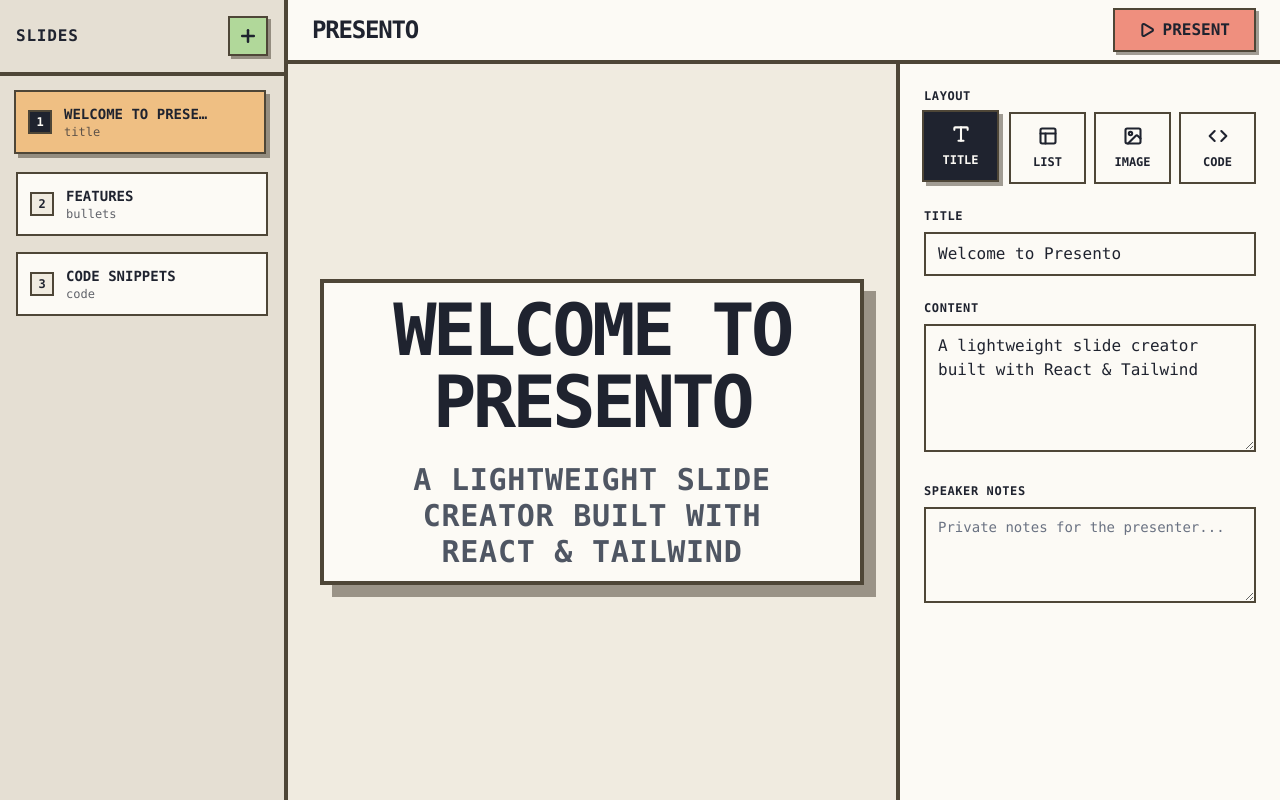
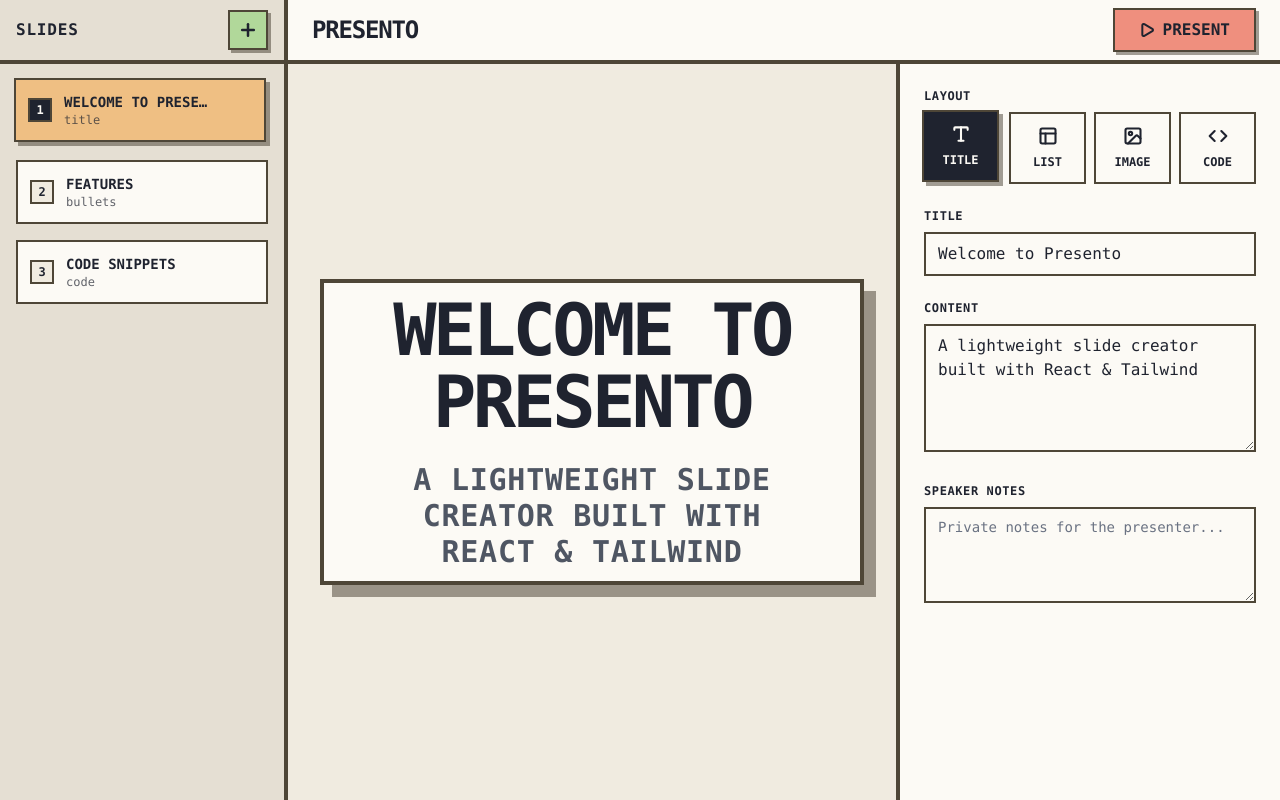
Before and after one commit to lbogerd/presento, a React (Vite) app: page / in a window 1280 px wide. Built offline with nearby package versions, Linux system fonts and the light colour scheme.

Commit message:
fix: adjust header height in SlideList for better layout

```diff
--- a/src/components/SlideList.tsx
+++ b/src/components/SlideList.tsx
@@ -136,7 +136,7 @@ export const SlideList: React.FC<SlideListProps> = ({
 
   return (
     <div className="flex flex-col h-full bg-(--color-surface) border-r-4 border-(--color-border) w-72">
-      <div className="p-4 border-b-4 border-(--color-border) flex justify-between items-center bg-(--color-panel)">
+      <div className="h-16 px-4 border-b-4 border-(--color-border) flex items-center justify-between bg-(--color-panel)">
         <h2 className="font-bold text-(--color-text) uppercase tracking-wider">
           Slides
         </h2>
```
